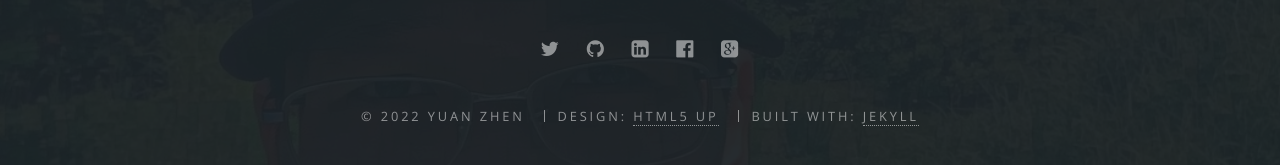
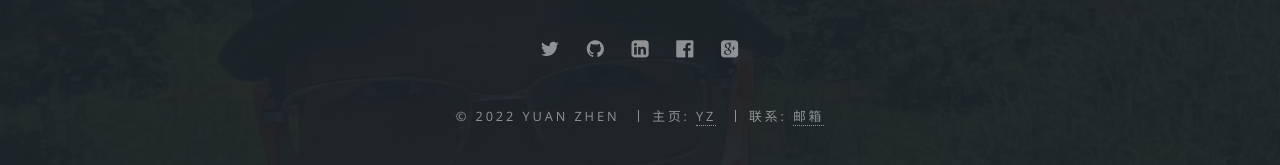
Before and after one commit to yz14/yz14.github.io4, a Jekyll site: the page built from index.html, in a window 1280 px wide and 900 px high, scrolled down 583 px. Shown: the part 681-846 px from the top of the window. Built offline with Jekyll 4.4.1, drawn with Linux system fonts in a browser that asks for light colours.

Commit message:
Update footer.html

```diff
--- a/_includes/footer.html
+++ b/_includes/footer.html
@@ -21,7 +21,7 @@
     {% endif %}
     {{ thisyear }}
     {% if site.owner %}{{ site.owner }}{% else %}{{ site.title }}{% endif %}</li>
-    <li>Design: <a href="http://html5up.net" target="_blank">HTML5 UP</a></li>
-    <li>Built with: <a href="http://jekyllrb.com" target="_blank">Jekyll</a></li>
+    <li>主页: <a href="https://yz14.github.io" target="_blank">YZ</a></li>
+    <li>联系: <a href="1163660010@qq.com" target="_blank">邮箱</a></li>
   </ul>
 </footer>
```
